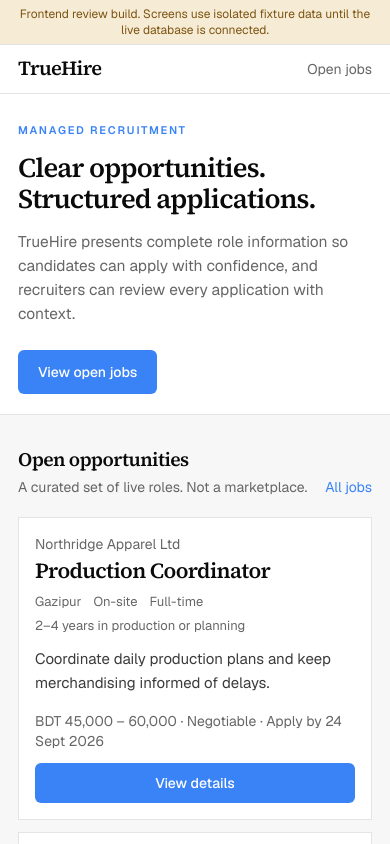
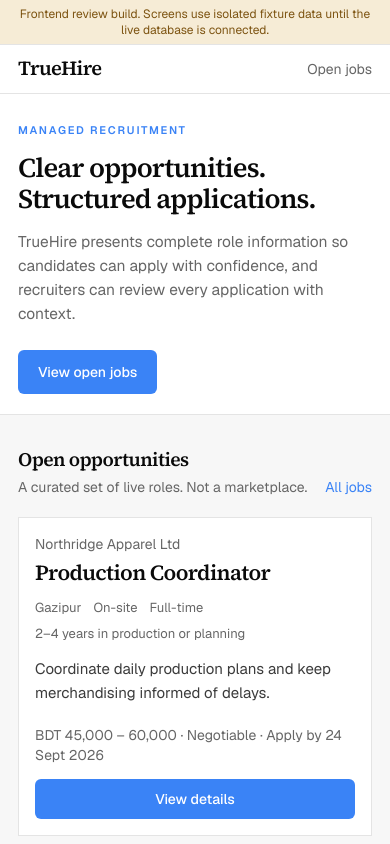
Before and after one commit to habibwahid101/truehire, a Next.js app: page / in a window 390 px wide. Shown: the top 844 px of the page. Built offline with nearby package versions, Linux system fonts and the light colour scheme; no server answers.

Commit message:
fix(ui): inset select chevrons, location filter dropdown, job-card rhythm

```diff
--- a/app/jobs/page.tsx
+++ b/app/jobs/page.tsx
@@ -10,7 +10,11 @@ export default async function JobsPage({
   searchParams,
 }: { searchParams: Promise<{ q?: string; location?: string; type?: string }> }) {
   const params = await searchParams;
-  const jobs = await listPublishedJobs({ q: params.q, location: params.location, employmentType: params.type });
+  const [allOpen, jobs] = await Promise.all([
+    listPublishedJobs(),
+    listPublishedJobs({ q: params.q, location: params.location, employmentType: params.type }),
+  ]);
+  const locations = [...new Set(allOpen.map((job) => job.location).filter(Boolean))].sort((a, b) => a.localeCompare(b));
   return (
     <>
       <SiteHeader />
@@ -19,7 +23,10 @@ export default async function JobsPage({
         <p className="mt-2 max-w-2xl text-sm text-muted sm:text-[15.5px]">Review the complete role before you apply. Closed and expired vacancies are not listed.</p>
         <form className="mt-5 grid gap-2.5 sm:grid-cols-2 lg:grid-cols-[1fr_1fr_1fr_auto]" method="get">
           <Input name="q" placeholder="Search title or company" defaultValue={params.q} aria-label="Keyword" />
-          <Input name="location" placeholder="Location" defaultValue={params.location} aria-label="Location" />
+          <Select name="location" defaultValue={params.location || ""} aria-label="Location">
+            <option value="">All locations</option>
+            {locations.map((location) => <option key={location} value={location}>{location}</option>)}
+          </Select>
           <Select name="type" defaultValue={params.type || ""} aria-label="Employment type">
             <option value="">All employment types</option>
             {EMPLOYMENT_TYPES.map((type) => <option key={type} value={type}>{EMPLOYMENT_LABELS[type]}</option>)}
--- a/components/jobs/job-card.tsx
+++ b/components/jobs/job-card.tsx
@@ -23,18 +23,20 @@ export function JobCard({ job }: { job: JobCardJob }) {
     <article className="panel p-4 sm:p-5 lg:grid lg:grid-cols-[minmax(0,1fr)_13.5rem] lg:items-start lg:gap-8">
       <div className="min-w-0">
         <p className="text-sm text-muted">{job.company.name}</p>
-        <h3 className="serif mt-1 text-[1.35rem] leading-tight text-ink sm:text-[1.55rem]">
+        <h3 className="serif mt-1.5 text-[1.35rem] leading-tight text-ink sm:text-[1.55rem]">
           <Link href={`/jobs/${job.slug}`} className="hover:text-brand">{job.title}</Link>
         </h3>
-        <dl className="mt-2 flex flex-wrap gap-x-3 gap-y-1 text-[13px] text-muted">
+        <dl className="mt-3 flex flex-wrap gap-x-3 gap-y-1 text-[13px] text-muted">
           <div>{job.location}</div>
           <div>{WORKPLACE_LABELS[job.workplaceType]}</div>
           <div>{EMPLOYMENT_LABELS[job.employmentType]}</div>
-          {job.experienceRequirement ? <div>{job.experienceRequirement}</div> : null}
         </dl>
-        <p className="mt-2.5 max-w-3xl text-[15px] leading-6 text-ink/80">{job.summary}</p>
+        {job.experienceRequirement ? (
+          <p className="mt-1.5 text-[13px] text-muted">{job.experienceRequirement}</p>
+        ) : null}
+        <p className="mt-3 max-w-3xl text-[15px] leading-6 text-ink/80">{job.summary}</p>
       </div>
-      <div className="mt-4 flex flex-col gap-3 sm:flex-row sm:items-center sm:justify-between lg:mt-0 lg:flex-col lg:items-stretch lg:justify-start">
+      <div className="mt-5 flex flex-col gap-3.5 sm:flex-row sm:items-center sm:justify-between lg:mt-0 lg:flex-col lg:items-stretch lg:justify-start">
         <p className="text-sm text-muted lg:text-right">
           {formatSalary(job.salaryMin, job.salaryMax, job.salaryDisplay, job.salaryNegotiable)}
           {job.applicationDeadline ? ` · Apply by ${formatDate(job.applicationDeadline)}` : ""}
--- a/components/ui/field.tsx
+++ b/components/ui/field.tsx
@@ -22,7 +22,7 @@ export function Textarea({ className, ...props }: TextareaHTMLAttributes<HTMLTex
   return <textarea className={cn(control, "min-h-24 resize-y", className)} {...props} />;
 }
 export function Select({ className, ...props }: SelectHTMLAttributes<HTMLSelectElement>) {
-  return <select className={cn(control, className)} {...props} />;
+  return <select className={cn(control, "pr-10", className)} {...props} />;
 }
 export function Checkbox({ label, error, ...props }: InputHTMLAttributes<HTMLInputElement> & { label: string; error?: string }) {
   return (
```
Also changed, not shown: app/globals.css (+11 -0 lines).
